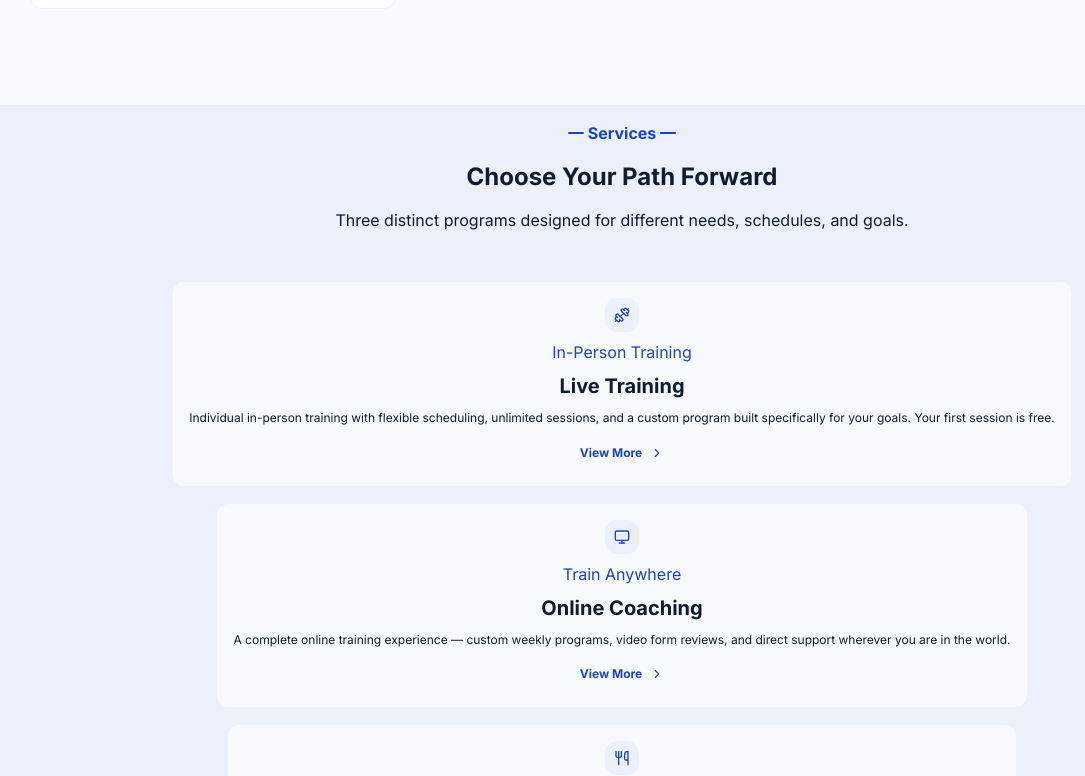
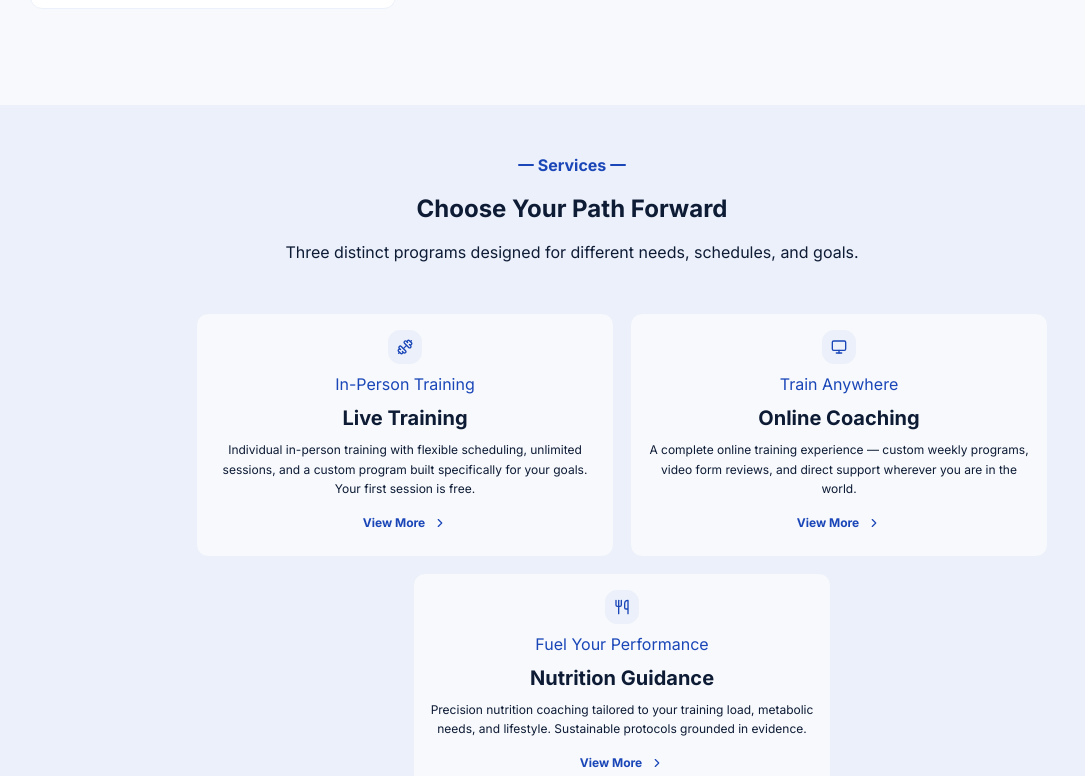
Before and after one commit to George-frontend/trainer-portfolio, a React (Vite) app in the folder trainer-portfolio-2026/: page / in a window 1280 px wide. Shown: the part 1544-2320 px from the top of the page, without its empty margins (18-1103 px from the left). Built offline with nearby package versions, Linux system fonts and the light colour scheme.

Commit message:
fix: simplify tablet layout for Services cards

```diff
--- a/trainer-portfolio-2026/src/styles/services.css
+++ b/trainer-portfolio-2026/src/styles/services.css
@@ -71,3 +71,28 @@
     font-size: 12px;
     font-weight: var(--font-weight-bold);
 }
+
+@media (min-width: 768px) {
+  .services {
+    padding: 3rem 3rem;
+    align-items: center;
+  }
+
+  .mobile-services {
+    max-width: 800px;
+    text-align: center;
+  }
+
+  .cards-services {
+    flex-direction: row;
+    flex-wrap: wrap;
+    align-items: stretch;
+    justify-content: center;
+    max-width: 900px;
+  }
+
+  .card {
+    flex: 1 1 calc(50% - 1rem);
+    max-width: calc(50% - 1rem);
+  }
+}
```
